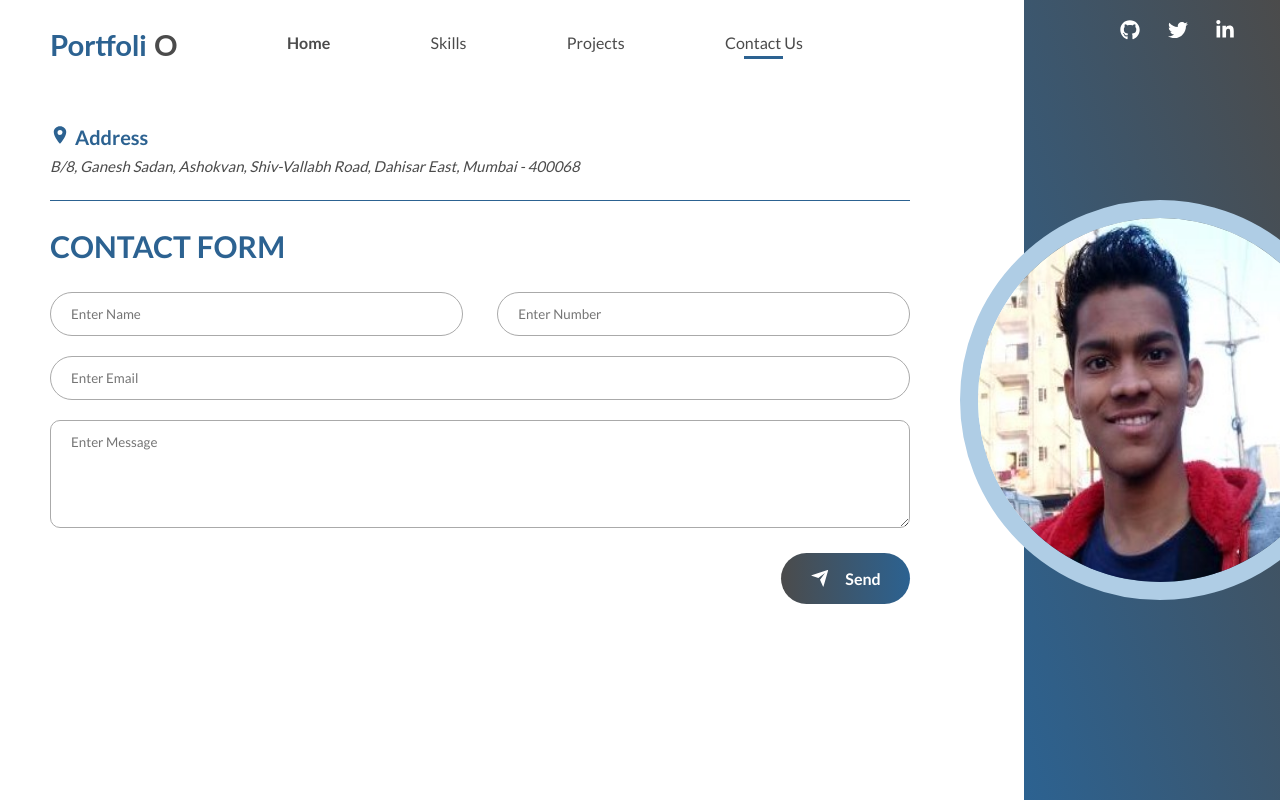
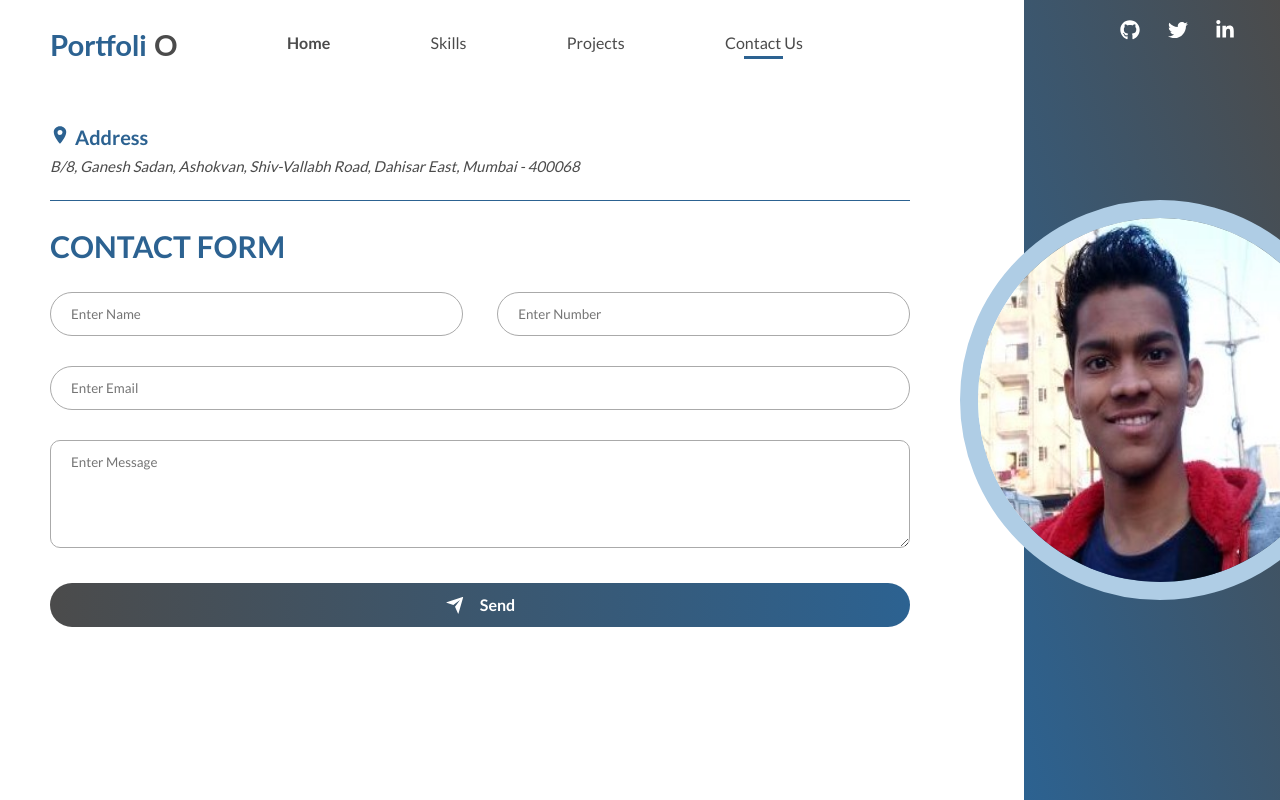
Before and after one commit to shankar81/portfolio-next, a Next.js app: page /contact in a window 1280 px wide. Built offline with nearby package versions, Linux system fonts and the light colour scheme.

Commit message:
added validations for contact page, added meta iamge

```diff
--- a/components/Button/Button.module.css
+++ b/components/Button/Button.module.css
@@ -10,6 +10,7 @@
   padding: 1.2rem 2.5rem;
   width: 100%;
   cursor: pointer;
+  border: none;
 
   display: flex;
   align-items: center;
--- a/components/Button/Button.tsx
+++ b/components/Button/Button.tsx
@@ -8,15 +8,33 @@ type ButtonProps = {
   type?: "PRIMARY" | "SECONDARY";
   href?: string;
   target?: string;
+  onClick?: () => void;
 };
-const Button: React.FC<ButtonProps> = ({ icon, label, type, href, target }) => {
+const Button: React.FC<ButtonProps> = ({
+  icon,
+  label,
+  type,
+  href,
+  target,
+  onClick,
+}) => {
   const containerClasses = [classes.container];
 
   if (type === "SECONDARY") {
     containerClasses.push(classes.secondaryContainer);
   }
-  return (
-    <a href={href} target="_blank" className={classnames(containerClasses)}>
+  return onClick && !href ? (
+    <button onClick={onClick} className={classnames(containerClasses)}>
+      {icon && icon()}
+      <p className={classes.label}>{label}</p>
+    </button>
+  ) : (
+    <a
+      onClick={onClick}
+      href={href}
+      target={target}
+      className={classnames(containerClasses)}
+    >
       {icon && icon()}
       <p className={classes.label}>{label}</p>
     </a>
--- a/components/Contact/Contact.tsx
+++ b/components/Contact/Contact.tsx
@@ -1,7 +1,5 @@
 import React from "react";
 import { IoLocationSharp } from "react-icons/io5";
-import { RiSendPlaneFill } from "react-icons/ri";
-import Button from "./../Button/Button";
 import ContactForm from "./../ContactForm/ContactForm";
 import classes from "./contact.module.css";
 
@@ -17,9 +15,6 @@ const Contact = () => {
         </address>
       </div>
       <ContactForm />
-      <div className={classes.button}>
-        <Button label="Send" icon={() => <RiSendPlaneFill />} />
-      </div>
     </div>
   );
 };
--- a/components/ContactForm/ContactForm.module.css
+++ b/components/ContactForm/ContactForm.module.css
@@ -1,4 +1,5 @@
 .container {
+  padding-bottom: 2rem;
 }
 
 .heading {
--- a/components/ContactForm/ContactForm.tsx
+++ b/components/ContactForm/ContactForm.tsx
@@ -1,12 +1,23 @@
 import React, { ChangeEvent, FormEvent, useState } from "react";
+import { RiSendPlaneFill } from "react-icons/ri";
 import FormInput from "../FormInput/FormInput";
+import { validateEmail, validatePhone } from "./../../utils/helper";
+import Button from "./../Button/Button";
 import classes from "./ContactForm.module.css";
+
+type ContactFormErrors = {
+  name?: string;
+  number?: string;
+  email?: string;
+  message?: string;
+};
 
 const ContactForm = () => {
   const [name, setName] = useState<string>("");
   const [number, setNumber] = useState<string>("");
   const [email, setEmail] = useState<string>("");
   const [message, setMessage] = useState<string>("");
+  const [errors, setErrors] = useState<ContactFormErrors>({});
 
   function onChangeName(e: ChangeEvent<HTMLInputElement>) {
     setName(e.target.value);
@@ -24,8 +35,36 @@ const ContactForm = () => {
     setMessage(e.target.value);
   }
 
-  function onSubmitForm(e: FormEvent<HTMLFormElement>) {
-    e.preventDefault();
+  function onSubmitForm(e?: FormEvent<HTMLFormElement>) {
+    e?.preventDefault();
+
+    const err: ContactFormErrors = {};
+
+    const isEmailValid = validateEmail(email);
+    const isPhoneValid = validatePhone(number);
+
+    if (!isEmailValid) {
+      err.email = "Please enter a valid email as: example@gmail.com";
+    }
+
+    if (!isPhoneValid) {
+      err.number = "Please enter a valid phone number!";
+    }
+
+    if (name.length < 3) {
+      err.name = "Name should be atleast 3 characters long!";
+    }
+
+    if (message.length < 10) {
+      err.message = "Message should contain atleast 10 letters!";
+    }
+
+    // If no validation errors
+    if (Object.keys(err).length === 0) {
+      // Post the form details to API
+    }
+
+    setErrors(err);
   }
 
   return (
@@ -37,13 +76,15 @@ const ContactForm = () => {
             max={50}
             onChange={onChangeName}
             half
+            error={errors.name}
             placeholder="Enter Name"
             value={name}
           />
           <FormInput
-            max={15}
+            max={20}
             onChange={onChangeNumber}
             half
+            error={errors.number}
             placeholder="Enter Number"
             value={number}
           />
@@ -51,15 +92,22 @@ const ContactForm = () => {
         <FormInput
           max={50}
           value={email}
+          error={errors.email}
           onChange={onChangeEmail}
           placeholder="Enter Email"
         />
         <FormInput
           max={300}
           onChange={onChangeMessage}
+          error={errors.message}
           multiline
           value={message}
           placeholder="Enter Message"
+        />
+        <Button
+          onClick={onSubmitForm}
+          label="Send"
+          icon={() => <RiSendPlaneFill />}
         />
       </form>
     </div>
--- a/components/FormInput/FormInput.module.css
+++ b/components/FormInput/FormInput.module.css
@@ -1,6 +1,11 @@
+.container {
+  position: relative;
+  width: 100%;
+  margin-bottom: 3rem;
+}
+
 .input {
   width: 100%;
-  margin-bottom: 2rem;
   border: 1.5px solid #aaa;
   border-radius: 10rem;
   padding: 1.3rem 2rem;
@@ -18,3 +23,11 @@
 .textarea {
   border-radius: 1rem !important;
 }
+
+.error {
+  font-size: 1.2rem;
+  color: var(--color-error);
+  margin-top: 0.2rem;
+
+  position: absolute;
+}
--- a/components/FormInput/FormInput.tsx
+++ b/components/FormInput/FormInput.tsx
@@ -9,6 +9,7 @@ type FormInputProps = {
   half?: boolean;
   onChange?: ChangeEventHandler<HTMLInputElement | HTMLTextAreaElement>;
   max: number;
+  error?: string;
 };
 
 const FormInput: React.FC<FormInputProps> = ({
@@ -18,14 +19,19 @@ const FormInput: React.FC<FormInputProps> = ({
   multiline,
   half,
   max,
+  error,
 }) => {
-  return !multiline ? (
+  return (
+    <div
+      className={classnames(classes.container, {
+        [classes.half]: half,
+      })}
+    >
+      {!multiline ? (
         <input
           maxLength={max}
           type="text"
-      className={classnames(classes.input, {
-        [classes.half]: half,
-      })}
+          className={classes.input}
           placeholder={placeholder}
           value={value}
           onChange={onChange}
@@ -34,13 +40,14 @@ const FormInput: React.FC<FormInputProps> = ({
         <textarea
           rows={5}
           maxLength={max}
-      className={classnames(classes.input, classes.textarea, {
-        [classes.half]: half,
-      })}
+          className={classnames(classes.input, classes.textarea)}
           placeholder={placeholder}
           value={value}
           onChange={onChange}
         />
+      )}
+      {error && <p className={classes.error}>{error}</p>}
+    </div>
   );
 };
 
--- a/components/Layout/Layout.tsx
+++ b/components/Layout/Layout.tsx
@@ -40,7 +40,14 @@ const Layout: React.FC<LayoutProps> = ({ children }) => {
             property="og:description"
             content="Shankar Sawant - A developer - He/Him. Javascript Everywhere - FrontEnd Developer - Mobile / Website Developer."
           />
-          <meta property="og:image" content="/images/profile.jpg" />
+          <meta
+            property="og:image"
+            content={`${window.location.origin}/images/profile.jpg`}
+          />
+          <meta
+            property="image"
+            content={`${window.location.origin}/images/profile.jpg`}
+          />
           <meta
             property="og:url"
             content="https://shankar-sawant.vercel.app/"
--- a/styles/globals.css
+++ b/styles/globals.css
@@ -4,6 +4,8 @@
 
   --color-Secondary: #4b4b4b;
   --color-background: #ffffff;
+
+  --color-error: red;
 }
 
 .theme-dark {
@@ -12,6 +14,8 @@
 
   --color-Secondary: #4b4b4b;
   --color-background: #333333;
+
+  --color-error: red;
 }
 
 * {
--- /dev/null
+++ b/utils/helper.ts
@@ -0,0 +1,20 @@
+export function validateEmail(email: string): boolean {
+  if (email.length < 0) {
+    return false;
+  }
+
+  const re = /^(([^<>()[\]\\.,;:\s@"]+(\.[^<>()[\]\\.,;:\s@"]+)*)|(".+"))@((\[[0-9]{1,3}\.[0-9]{1,3}\.[0-9]{1,3}\.[0-9]{1,3}\])|(([a-zA-Z\-0-9]+\.)+[a-zA-Z]{2,}))$/;
+
+  return re.test(email.toLowerCase());
+}
+
+export function validatePhone(phone: string): boolean {
+  if (phone.length < 10) {
+    return false;
+  }
+
+  const notANumber =
+    phone.split("").find((character) => isNaN(parseInt(character))) !== undefined;
+
+  return !notANumber;
+}
```
Also changed, not shown: 1 other file (tests, documents, lock files or other folders). Lines whose indentation alone changed are shown as unchanged.
